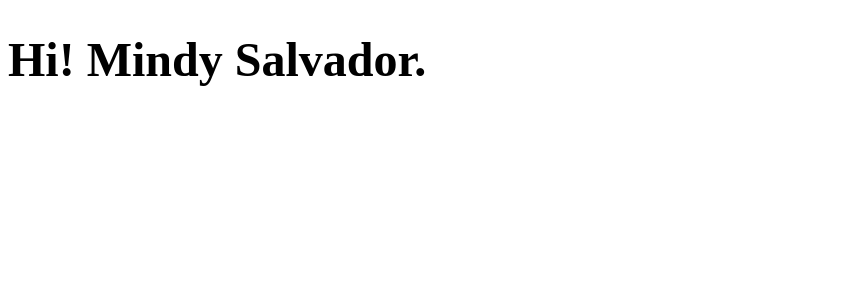
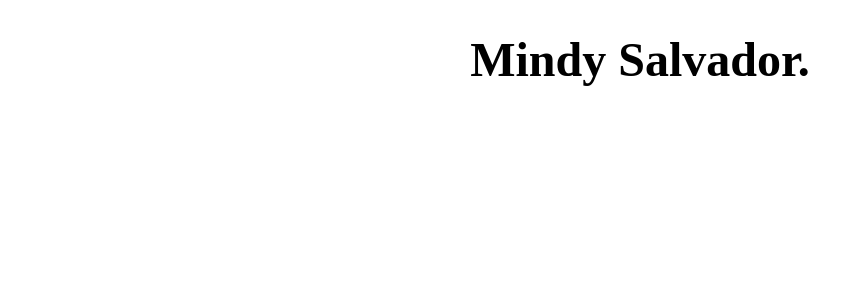
Before and after one commit to salvadormindy/salvadormindy.github.io, a Jekyll site: the page index.html, which Jekyll copies as it is, in a window 1280 px wide. Shown: the top 300 px of the page, without its empty margins (0-863 px from the left). Built offline with Jekyll 4.4.1, drawn with Linux system fonts in a browser that asks for light colours.

Commit message:
Update index.html

```diff
--- a/index.html
+++ b/index.html
@@ -13,6 +13,6 @@
 
   </head>
   <body>
-  <h1>Hi! Mindy Salvador.</h1>
+  <h1 align="center">Mindy Salvador.</h1>
   </body>
   </html>
```
